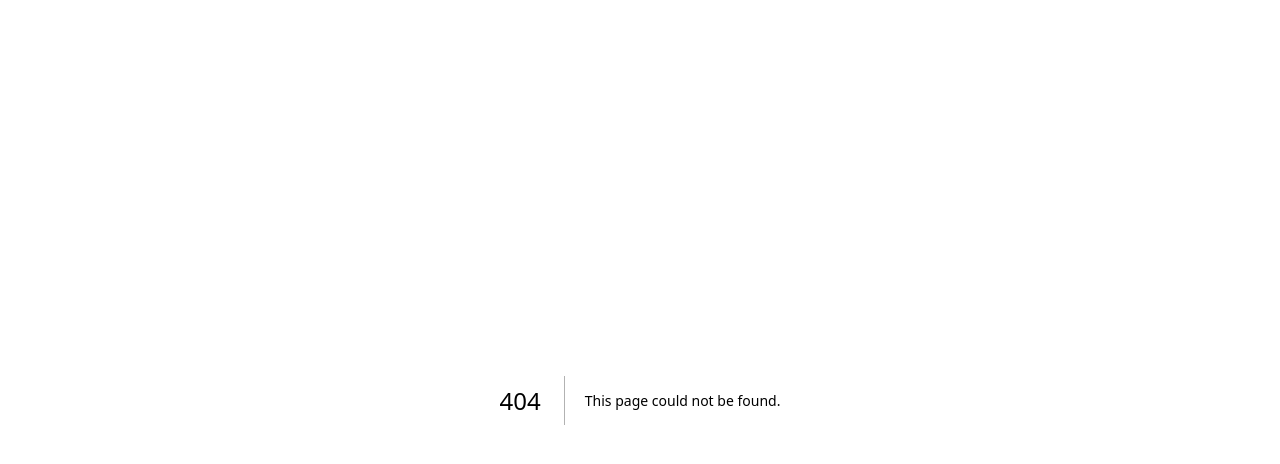
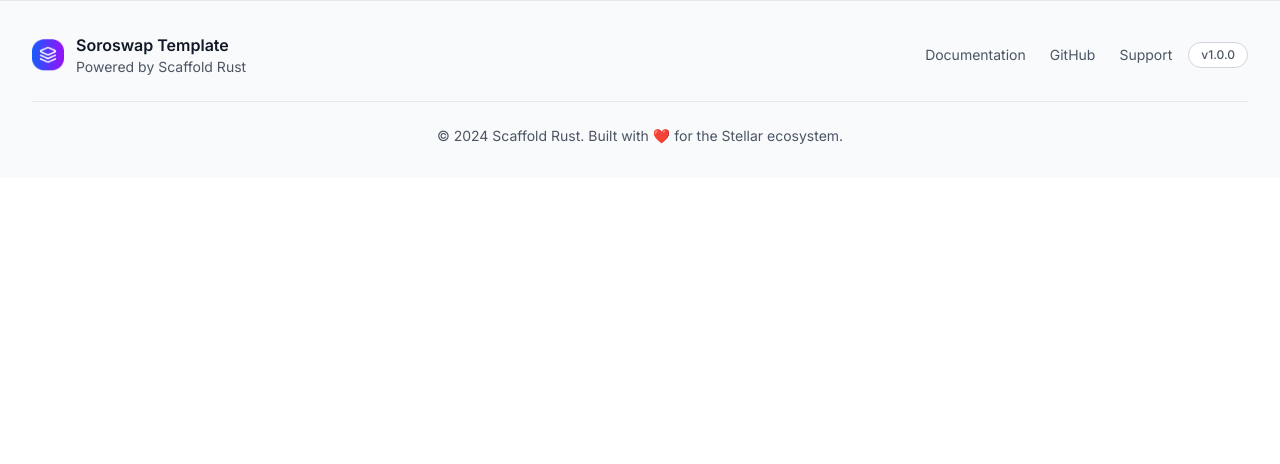
Before and after one commit to Stealth-cloud-droid/SoroSwap-Integration, a Next.js app in the folder apps/webapp/: page /landing in a window 1280 px wide. Before the commit this address had no page. Shown: the top 464 px of the page. Built offline with nearby package versions, Linux system fonts and the light colour scheme.

Commit message:
feat: Add FooterLanding component with branding and links for landing page

```diff
--- /dev/null
+++ b/apps/webapp/app/landing/page.tsx
@@ -0,0 +1,10 @@
+import FooterLanding from '@/components/home/footer-landing';
+
+export default function LandingPage() {
+  return (
+    <div className="min-h-screen flex flex-col">
+      {/* Footer */}
+      <FooterLanding />
+    </div>
+  );
+}
--- /dev/null
+++ b/apps/webapp/components/home/footer-landing.tsx
@@ -0,0 +1,82 @@
+import React from 'react';
+import Link from 'next/link';
+
+const FooterLanding = () => {
+  return (
+    <footer role="contentinfo" className="bg-gray-50 border-t border-gray-200">
+      <div className="max-w-7xl mx-auto px-4 sm:px-6 lg:px-8 py-6 md:py-8">
+        {/* Top Row */}
+        <div className="flex flex-col md:flex-row md:items-center md:justify-between gap-4 md:gap-6">
+          {/* Left: Branding */}
+          <div className="flex items-center gap-3">
+            {/* Logo */}
+            <div className="w-8 h-8 flex items-center justify-center flex-shrink-0">
+              <img
+                src="./logo.png"
+                alt="Soroswap Template Logo"
+                className="w-8 h-8 object-contain"
+              />
+            </div>
+            <div>
+              <h3 className="text-base font-semibold text-gray-900">
+                Soroswap Template
+              </h3>
+              <p className="text-sm text-gray-600">
+                Powered by Scaffold Rust
+              </p>
+            </div>
+          </div>
+
+          {/* Right: Navigation and Version */}
+          <div className="flex flex-col sm:flex-row items-start sm:items-center gap-4">
+            {/* Navigation Links */}
+            <nav className="flex flex-wrap gap-6">
+              <Link
+                href="https://github.com/ScaffoldRust/SoroSwap-Integration?tab=readme-ov-file#"
+                className="text-sm text-gray-600 hover:text-gray-900 transition-colors duration-200 focus:outline-none focus:ring-2 focus:ring-blue-500 focus:ring-offset-2 rounded"
+                aria-label="View Documentation"
+              >
+                Documentation
+              </Link>
+              <Link
+                href="https://github.com/ScaffoldRust/SoroSwap-Integration.git"
+                className="text-sm text-gray-600 hover:text-gray-900 transition-colors duration-200 focus:outline-none focus:ring-2 focus:ring-blue-500 focus:ring-offset-2 rounded"
+                aria-label="View GitHub Repository"
+                target="_blank"
+                rel="noopener noreferrer"
+              >
+                GitHub
+              </Link>
+              <Link
+                href="/support"
+                className="text-sm text-gray-600 hover:text-gray-900 transition-colors duration-200 focus:outline-none focus:ring-2 focus:ring-blue-500 focus:ring-offset-2 rounded"
+                aria-label="Get Support"
+              >
+                Support
+              </Link>
+            </nav>
+
+            {/* Version Badge */}
+            <div className="inline-flex items-center px-3 py-1 rounded-full border border-gray-300 bg-white">
+              <span className="text-xs font-medium text-gray-600">v1.0.0</span>
+            </div>
+          </div>
+        </div>
+
+        {/* Divider */}
+        <hr className="my-6 border-gray-200" />
+
+        {/* Bottom Row */}
+        <div className="text-center">
+          <p className="text-sm text-gray-600">
+            © 2024 Scaffold Rust. Built with{' '}
+            <span className="text-red-500" aria-label="love">❤️</span>{' '}
+            for the Stellar ecosystem.
+          </p>
+        </div>
+      </div>
+    </footer>
+  );
+};
+
+export default FooterLanding;
```
Also changed, not shown: apps/webapp/public/logo.png (added).
